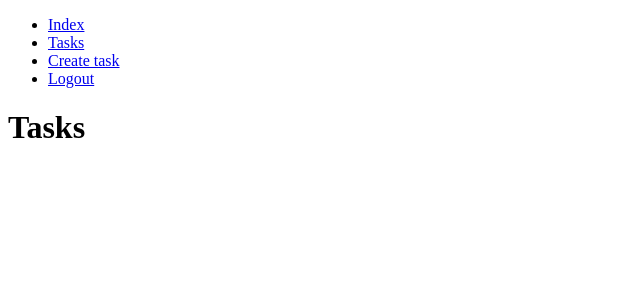
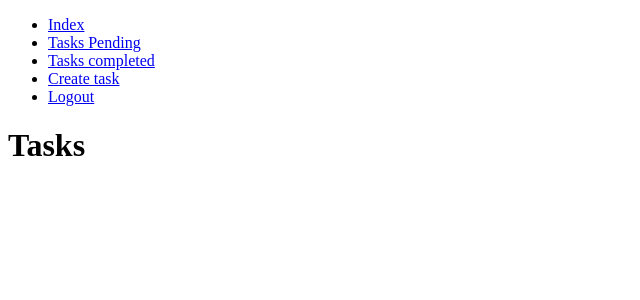
Before and after one commit to Baxxter7/Django-auth-crud, a Django app: page /tasks/ in a window 1280 px wide. Shown: the top 300 px of the page, without its empty margins (0-640 px from the left). Run offline with Django 4.2, Linux system fonts and the light colour scheme; a user stored in the database is signed in; data comes from the database, SQL or seed files in the repository; both versions use the stored data as it was after the commit.

Commit message:
Mostrando tareas pendientes

```diff
--- a/djangocrud/urls.py
+++ b/djangocrud/urls.py
@@ -22,10 +22,11 @@ urlpatterns = [
     path('', views.index, name='index'),
     path('signup/', views.signup, name='signup'),
     path('tasks/', views.tasks, name='tasks'),
+    path('tasks-completed/', views.tasks_completed, name='tasks_completed'),
     path('logout/', views.signout, name='logout'),
     path('login/', views.signin, name='login'),
     path('tasks/create', views.create_task, name='create_task'),
     path('tasks/<int:task_id>', views.task_detail, name='task_detail'), #lleva id
     path('tasks/<int:task_id>/complete', views.task_complete, name='task_complete'),
-    path('tasks/<int:task_id>/delete', views.delete_task, name='delete_task')
+    path('tasks/<int:task_id>/delete', views.delete_task, name='delete_task'),
 ]
--- a/tasks/Templates/base.html
+++ b/tasks/Templates/base.html
@@ -18,7 +18,11 @@
 
       {% if user.is_authenticated %}
       <li>
-        <a href="{% url 'tasks' %}">Tasks</a>
+        <a href="{% url 'tasks' %}">Tasks Pending</a>
+      </li>
+
+      <li>
+        <a href="{% url 'tasks_completed' %}">Tasks  completed</a>
       </li>
 
       <li>
--- a/tasks/Templates/tasks.html
+++ b/tasks/Templates/tasks.html
@@ -13,6 +13,7 @@
           {% endif %}
           <p>{{task.description}}</p>
           <p>{{task.user.username}}</p>
+          <p>{{tasks.datecompleted|date:'M j Y:i'}}</p>
         </a>
 
       </li>
--- a/tasks/views.py
+++ b/tasks/views.py
@@ -46,6 +46,12 @@ def tasks(request):
     #datecomplated__isnull es para mostrar solo las que faltan por completar
     tasks = Task.objects.filter(user = request.user, datecompleted__isnull = True)
     return render(request, 'tasks.html',{
+        'tasks': tasks
+    })
+
+def tasks_completed(request):
+    tasks = Task.objects.filter(user = request.user, datecompleted__isnull = False).order_by('-datecompleted')
+    return render(request, 'tasks_completed.html', {
         'tasks': tasks
     })
 
@@ -108,7 +114,7 @@ def delete_task(request, task_id):
 
 def signout(request):
     logout(request)
-    return redirect('index  ')
+    return redirect('index')
 
 
 def signin(request):
```
Also changed, not shown: tasks/Templates/tasks_completed.html (added, +17 -0 lines), db.sqlite3.
